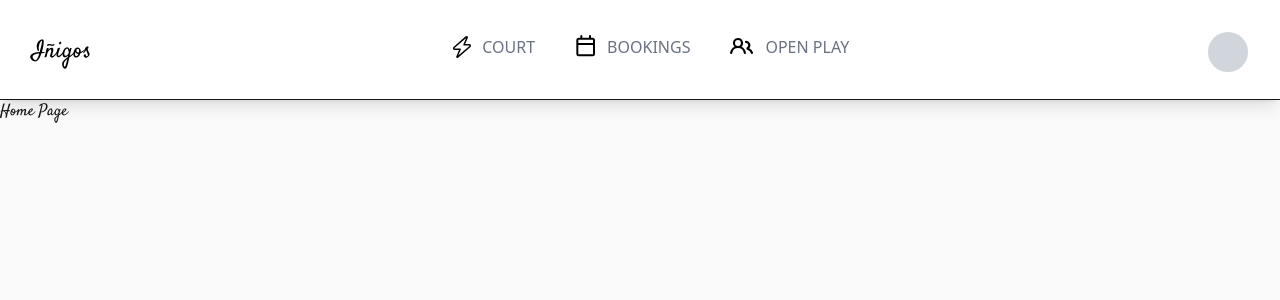
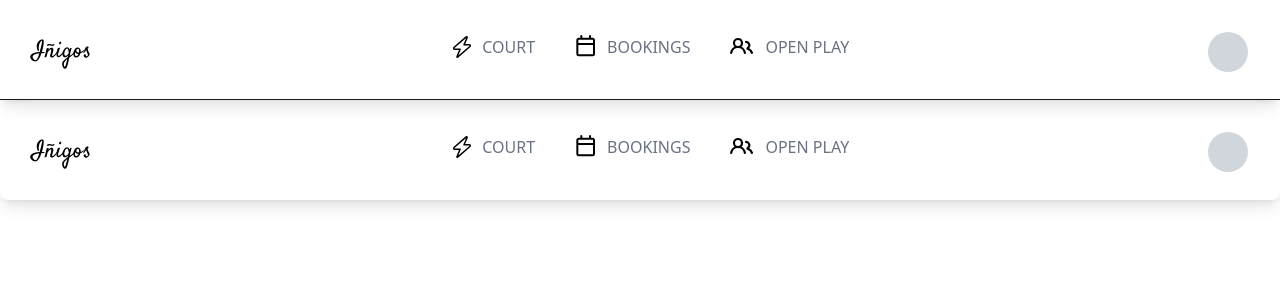
Before and after one commit to brendevs/Inigos-Sports-Center, a Next.js app: page / in a window 1280 px wide. Shown: the top 300 px of the page. Built offline with nearby package versions, Linux system fonts and the light colour scheme.

Commit message:
inigos-3:failed attempt

```diff
--- a/app/page.tsx
+++ b/app/page.tsx
@@ -1,7 +1,68 @@
-export default function Home() {
+import Link from "next/link";
+
+export default function Header() {
   return (
-    <div className="flex-1 min-h-screen bg-zinc-50">
-      <p>Home Page</p>
+    <div className="flex flex-col h-25 w-full gap-4 rounded-lg bg-white p-8 shadow-lg items-center">
+      <div className="flex justify-between items-center w-full">
+        <div>
+          <p style={{ fontFamily: "Satisfy" }} className="text-2xl text-black">
+            Iñigos
+          </p>
+        </div>
+
+        <div className="flex gap-10">
+          <Link href="/court">
+            <div className="flex gap-2 text-gray-500 cursor-pointer hover:text-black">
+              <svg
+                xmlns="http://www.w3.org/2000/svg"
+                viewBox="0 0 24 24"
+                width="24"
+                height="24"
+              >
+                <path d="M15.716 1.329a1.341 1.341 0 0 1 2.109 1.55L15.147 9h4.161c1.623 0 2.372 2.016 1.143 3.075L8.102 22.721a1.148 1.148 0 0 1-1.81-1.317L8.996 15H4.674c-1.619 0-2.37-2.008-1.148-3.07l12.19-10.6Zm.452 1.595L4.51 13.061a.25.25 0 0 0 .164.439h5.45a.749.749 0 0 1 .692 1.041l-2.559 6.066 11.215-9.668a.25.25 0 0 0-.164-.439H14a.75.75 0 0 1-.687-1.05Z"></path>
+              </svg>
+              <p style={{ fontFamily: "system-ui" }}>COURT</p>
+            </div>
+          </Link>
+
+          <Link href="/booking">
+            <div className="flex text-gray-500 cursor-pointer hover:text-black">
+              <svg
+                xmlns="http://www.w3.org/2000/svg"
+                viewBox="0 0 24 24"
+                width="32"
+                height="32"
+              >
+                <path d="M4.75 0a.75.75 0 0 1 .75.75V2h5V.75a.75.75 0 0 1 1.5 0V2h1.25c.966 0 1.75.784 1.75 1.75v10.5A1.75 1.75 0 0 1 13.25 16H2.75A1.75 1.75 0 0 1 1 14.25V3.75C1 2.784 1.784 2 2.75 2H4V.75A.75.75 0 0 1 4.75 0ZM2.5 7.5v6.75c0 .138.112.25.25.25h10.5a.25.25 0 0 0 .25-.25V7.5Zm10.75-4H2.75a.25.25 0 0 0-.25.25V6h11V3.75a.25.25 0 0 0-.25-.25Z"></path>
+              </svg>
+              <p style={{ fontFamily: "system-ui" }}>BOOKINGS</p>
+            </div>
+          </Link>
+
+          <Link href="/openPlay">
+            <div className="flex cursor-pointer hover:text-black">
+              <svg
+                xmlns="http://www.w3.org/2000/svg"
+                viewBox="0 0 24 24"
+                width="35"
+                height="35"
+              >
+                <path d="M2 5.5a3.5 3.5 0 1 1 5.898 2.549 5.508 5.508 0 0 1 3.034 4.084.75.75 0 1 1-1.482.235 4 4 0 0 0-7.9 0 .75.75 0 0 1-1.482-.236A5.507 5.507 0 0 1 3.102 8.05 3.493 3.493 0 0 1 2 5.5ZM11 4a3.001 3.001 0 0 1 2.22 5.018 5.01 5.01 0 0 1 2.56 3.012.749.749 0 0 1-.885.954.752.752 0 0 1-.549-.514 3.507 3.507 0 0 0-2.522-2.372.75.75 0 0 1-.574-.73v-.352a.75.75 0 0 1 .416-.672A1.5 1.5 0 0 0 11 5.5.75.75 0 0 1 11 4Zm-5.5-.5a2 2 0 1 0-.001 3.999A2 2 0 0 0 5.5 3.5Z"></path>
+              </svg>
+              <p
+                style={{ fontFamily: "system-ui" }}
+                className="flex text-gray-500"
+              >
+                OPEN PLAY
+              </p>
+            </div>
+          </Link>
+        </div>
+
+        <div>
+          <div className="w-10 h-10 bg-gray-300 rounded-full"></div>
+        </div>
+      </div>
     </div>
   );
 }
```
